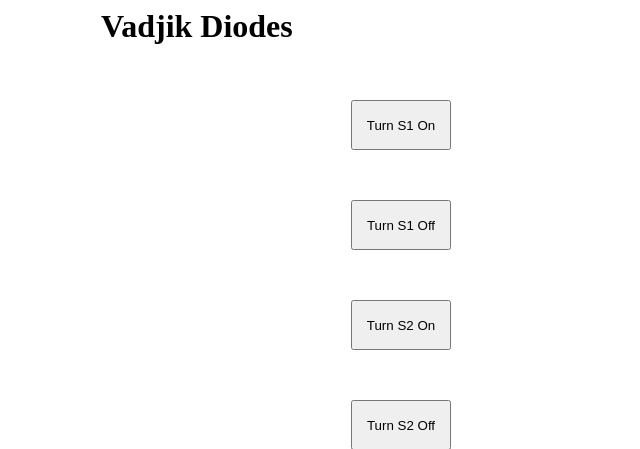
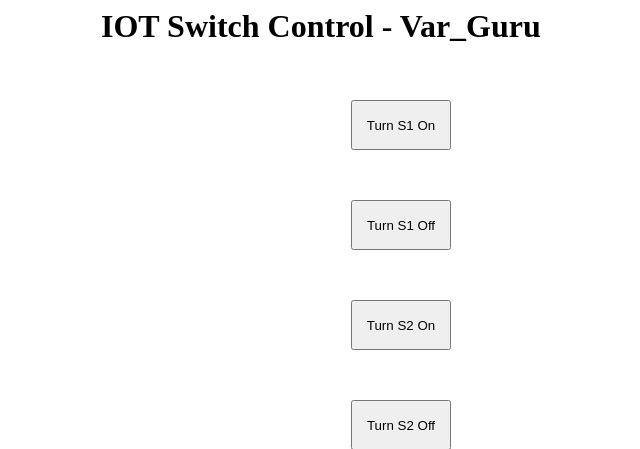
Before and after one commit to LasmanisR/flaskproject, a Python web app: template templates/main.html in a window 1280 px wide. Shown: the top 449 px of the page, without its empty margins (207-847 px from the left). Run offline with Jinja, Linux system fonts and the light colour scheme; the template is opened without the code that fills it, so the values that code supplies are empty.

Commit message:
Update main.html

```diff
--- a/templates/main.html
+++ b/templates/main.html
@@ -1,7 +1,7 @@
 
 <html>
    <body>
-   <title>MAN DIODE</title>
+   <title>IOT Switch Control</title>
    <style type="text/css">
    h1{
       padding-left: 300px;
@@ -34,7 +34,7 @@
       height: 50px;
    }
    </style>
-   <h1> Vadjik Diodes </h1>
+   <h1> IOT Switch Control - Var_Guru </h1>
    <form action = "button.php" method = "POST">
    <input type = "submit" name ="S1on" id="S1on" value = "Turn S1 On">
    <input type = "submit" name ="S1off" id="S1off" value = "Turn S1 Off">
```
